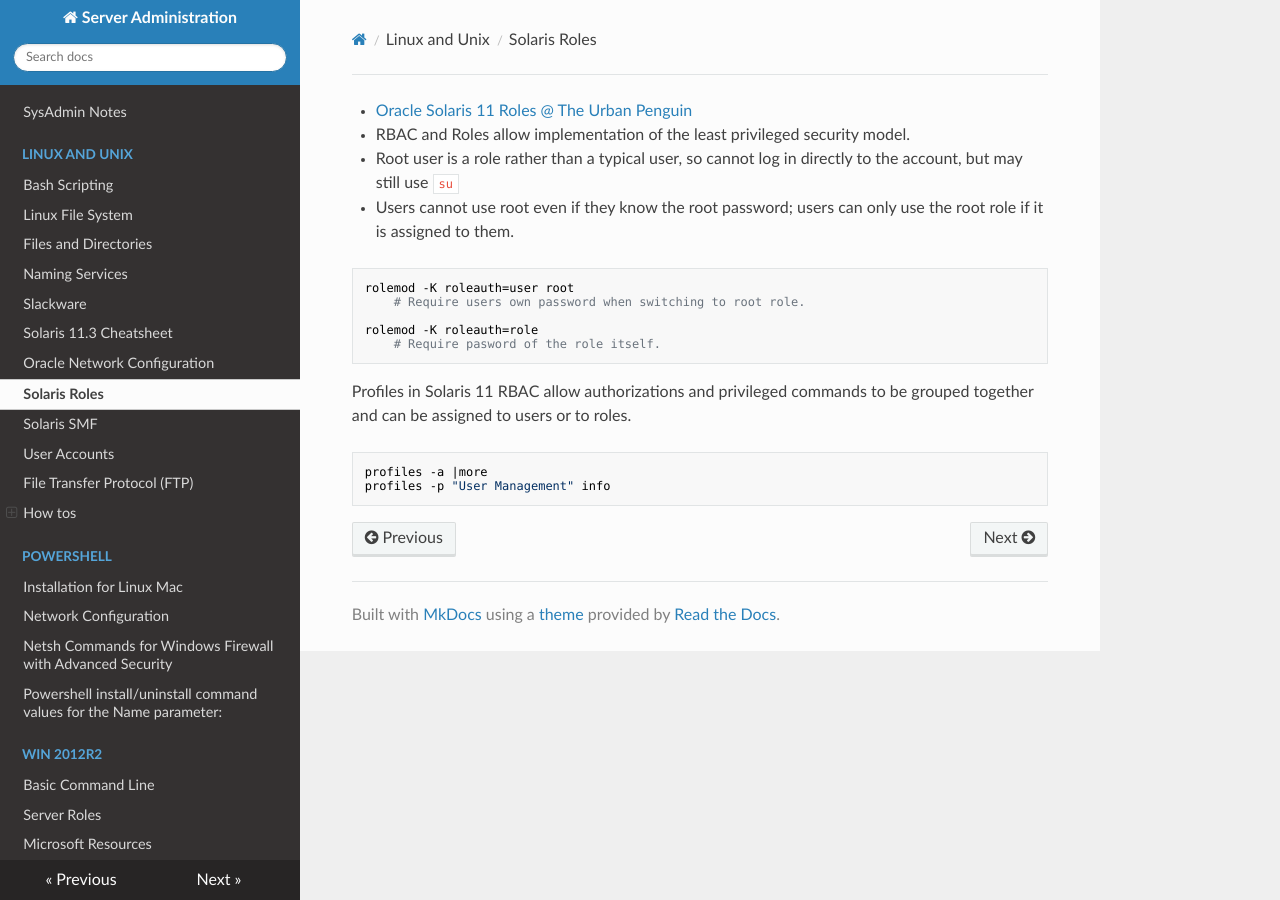
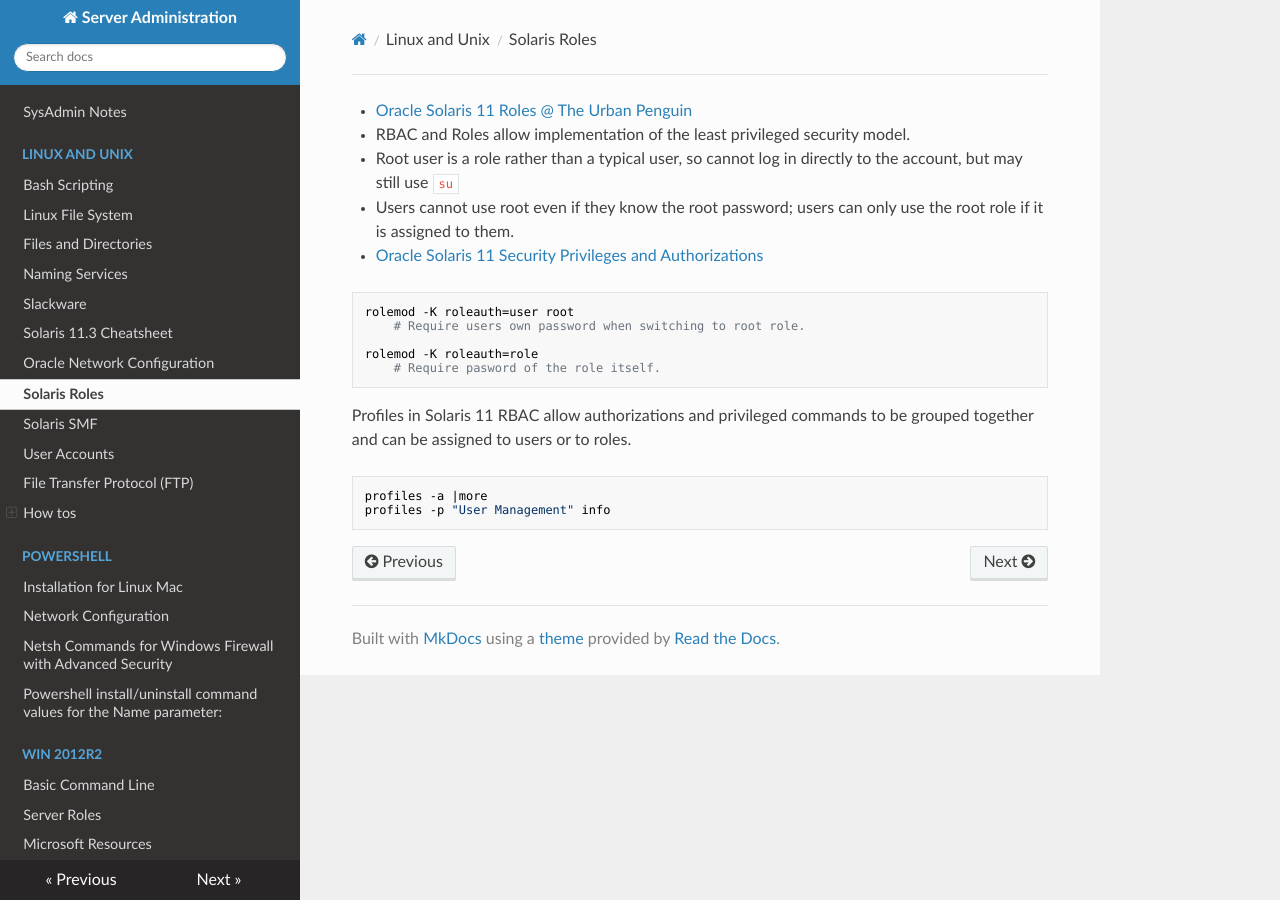
Before and after one commit to gavchan/sysadmin-notes, an MkDocs documentation site: the page built from docs/Linux-and-Unix/Solaris_Roles.md, in a window 1280 px wide. Built offline with MkDocs 1.6.1, drawn with Linux system fonts in a browser that asks for light colours; nearby versions of some CDN libraries.

Commit message:
Add link

````diff
--- a/docs/Linux-and-Unix/Solaris_Roles.md
+++ b/docs/Linux-and-Unix/Solaris_Roles.md
@@ -3,6 +3,8 @@
   - RBAC and Roles allow implementation of the least privileged security model.
   - Root user is a role rather than a typical user, so cannot log in directly to the account, but may still use `su`
   - Users cannot use root even if they know the root password; users can only use the root role if it is assigned to them.
+
+- [Oracle Solaris 11 Security Privileges and Authorizations](http://www.oracle.com/technetwork/systems/hands-on-labs/s11-security-1408641.html)
 
 ```
 rolemod -K roleauth=user root
````
